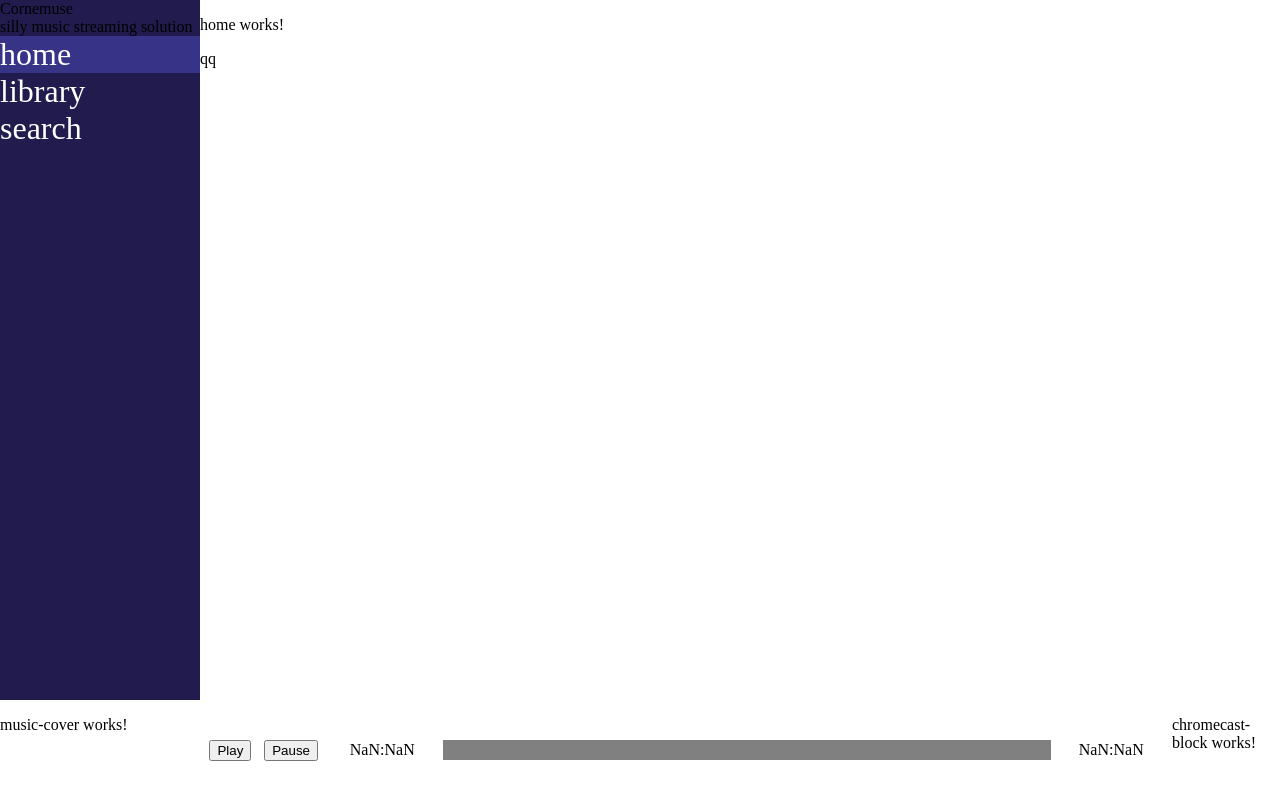
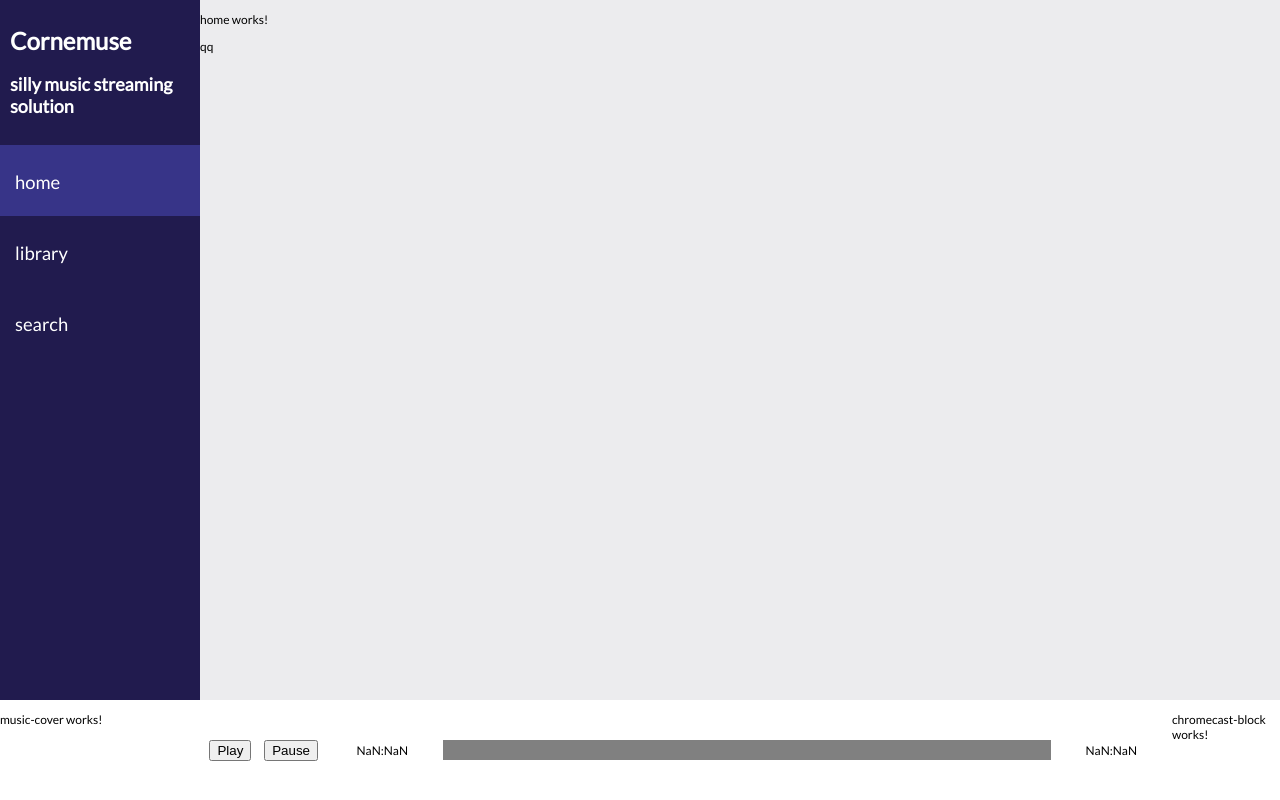
Before and after one commit to necraidan/cornemuse, an Angular app in the folder client/: page /home in a window 1280 px wide. Built offline with nearby package versions, Linux system fonts and the light colour scheme; some icons are missing.

Commit message:
Icons and css upgrade

```diff
--- a/client/src/app/app.component.scss
+++ b/client/src/app/app.component.scss
@@ -15,9 +15,11 @@
   nav-bar {
     grid-area: nav-bar;
   }
+
   main-view {
     grid-area: main-view;
   }
+
   bottom-bar {
     grid-area: bottom-bar;
   }
--- a/client/src/app/main-view/main-view.component.scss
+++ b/client/src/app/main-view/main-view.component.scss
@@ -0,0 +1,3 @@
+:host {
+  background-color: #ececee;
+}
--- a/client/src/app/nav-bar/nav-bar.component.html
+++ b/client/src/app/nav-bar/nav-bar.component.html
@@ -1,10 +1,10 @@
 <div class="header">
-  <div>Cornemuse</div>
-  <div>silly music streaming solution</div>
+  <h1>Cornemuse</h1>
+  <h3>silly music streaming solution</h3>
 </div>
 
 <div class="links">
-  <a [routerLink]="['/home']" [routerLinkActive]="'active'">home</a>
-  <a [routerLink]="['/library']" [routerLinkActive]="'active'">library</a>
-  <a [routerLink]="['/search']" [routerLinkActive]="'active'">search</a>
+  <a [routerLink]="['/home']" [routerLinkActive]="'active'"><span class="jam jam-grid"></span> <span class="text">home</span></a>
+  <a [routerLink]="['/library']" [routerLinkActive]="'active'"><span class="jam jam-book"></span><span class="text">library</span></a>
+  <a [routerLink]="['/search']" [routerLinkActive]="'active'"><span class="jam jam-search"></span><span class="text">search</span></a>
 </div>
--- a/client/src/app/nav-bar/nav-bar.component.scss
+++ b/client/src/app/nav-bar/nav-bar.component.scss
@@ -1,7 +1,12 @@
 :host {
   background-color: #211b4e;
+  color: white;
 
   .header {
+    padding: 10px;
+    h1 {
+      font-weight: 900;
+    }
   }
 
   .links {
@@ -9,7 +14,19 @@
     a {
       text-decoration: none;
       color: white;
-      font-size: 2em;
+      font-size: 1.5rem;
+      line-height: 2em;
+      padding: 10px;
+
+      span.text {
+        font-size: 1.15rem;
+        vertical-align: middle;
+        margin-left: 5px;
+      }
+
+      span.jam {
+        vertical-align: middle;
+      }
 
       &:hover {
         background-color: #19143b;
--- a/client/src/index.html
+++ b/client/src/index.html
@@ -1,13 +1,17 @@
-<!doctype html>
+<!DOCTYPE html>
 <html lang="en">
   <head>
-  <meta charset="utf-8">
+    <meta charset="utf-8" />
     <title>CornemuseClient</title>
-  <base href="/">
+    <base href="/" />
 
-  <meta name="viewport" content="width=device-width, initial-scale=1">
-  <link rel="icon" type="image/x-icon" href="favicon.ico">
+    <meta name="viewport" content="width=device-width, initial-scale=1" />
+    <link rel="icon" type="image/x-icon" href="favicon.ico" />
+    <link href="https://fonts.googleapis.com/css?family=Lato" rel="stylesheet" />
+
+    <link rel="stylesheet" href="https://unpkg.com/jam-icons@2.0.0/css/jam.min.css" />
   </head>
+
   <body>
     <app-root></app-root>
   </body>
--- a/client/src/styles.scss
+++ b/client/src/styles.scss
@@ -2,4 +2,18 @@
 
 body {
   margin: 0;
+  font-family: 'Lato', sans-serif;
+  font-size: 12px;
+
+  a {
+    font-size: 1em;
+  }
+
+  h1 {
+    font-size: 2em;
+  }
+
+  h3 {
+    font-size: 1.5em;
+  }
 }
```
Lines whose indentation alone changed are shown as unchanged.
